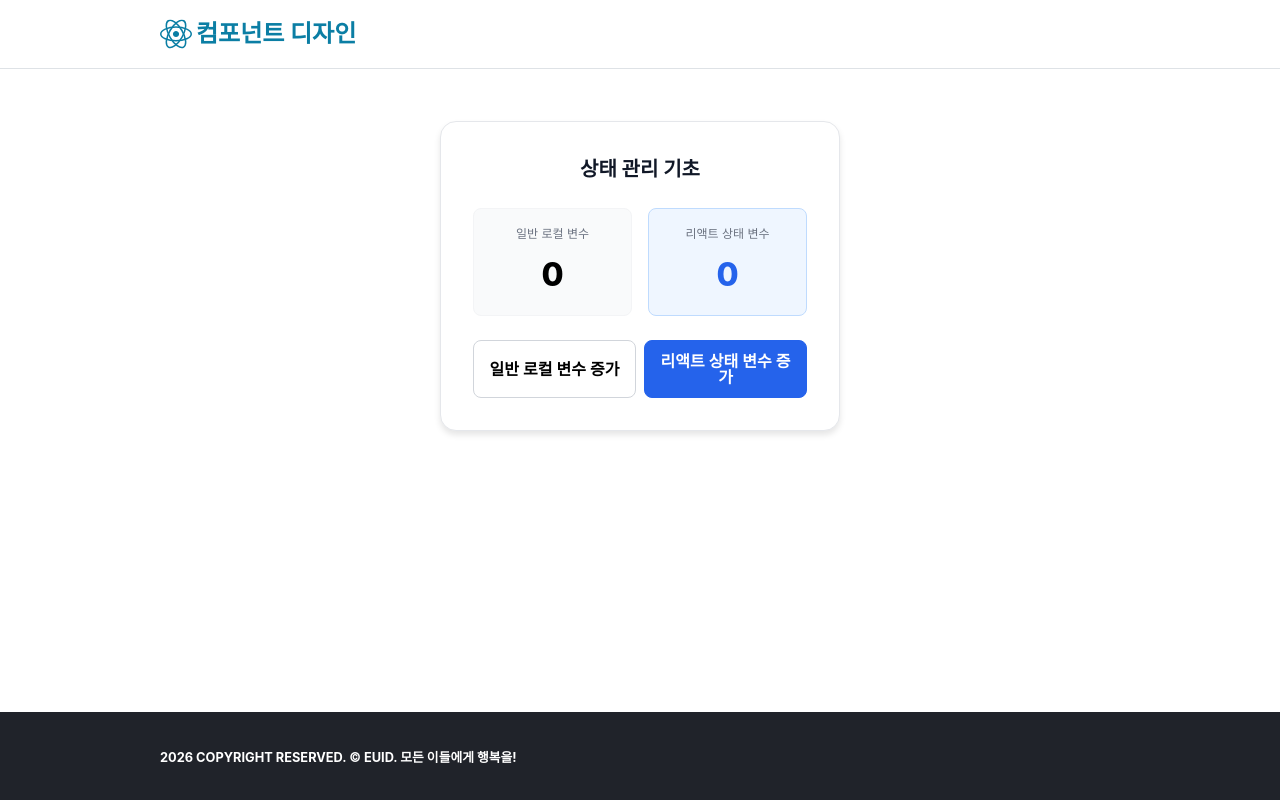
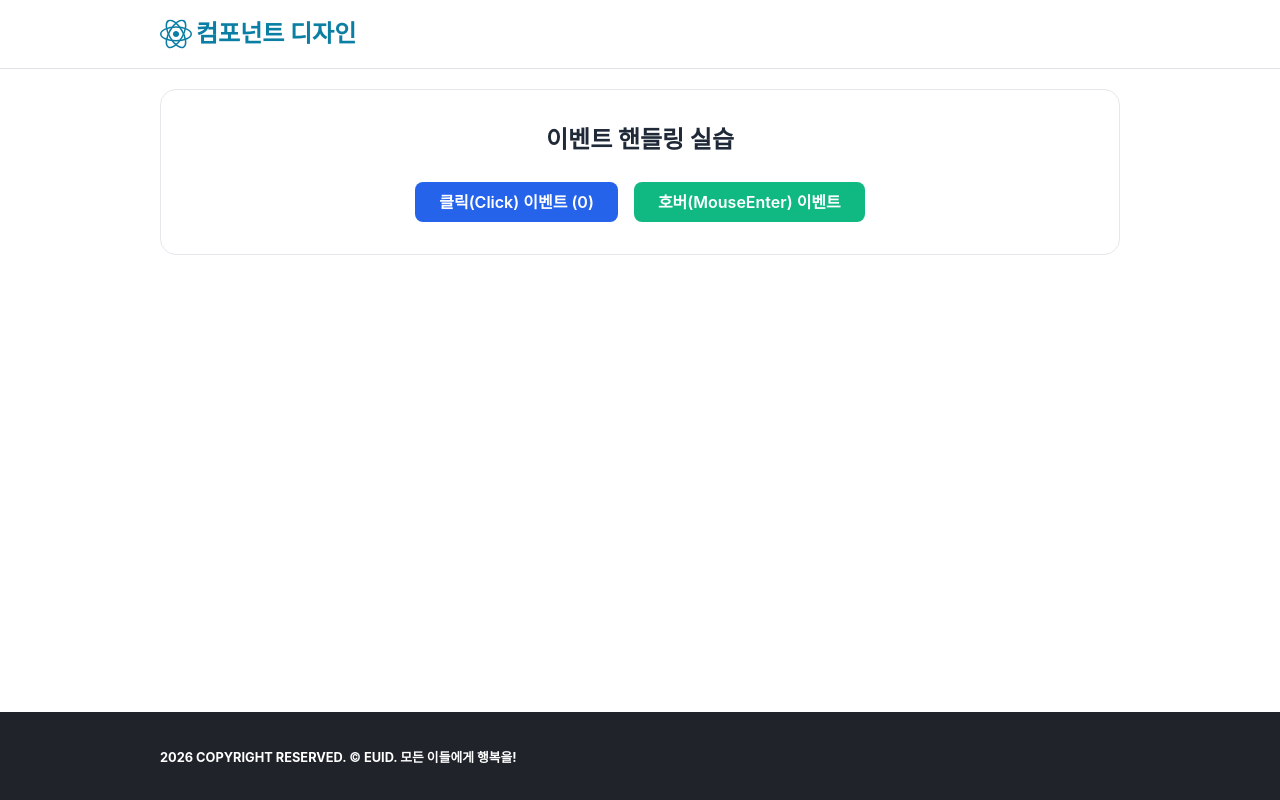
Before and after one commit to sasasak/likelion-16th-react, a React (Vite) app in the folder learning-react/02-State-이벤트-핸들링/: page / in a window 1280 px wide. Built offline with nearby package versions, Linux system fonts and the light colour scheme.

Commit message:
learn. 이벤트 핸들링 (Event Handling) - JSX 내부: 인라인 핸들러 - 함수 몸체: 변수에 함수 값 참조

```diff
--- a/learning-react/02-State-이벤트-핸들링/src/app/index.tsx
+++ b/learning-react/02-State-이벤트-핸들링/src/app/index.tsx
@@ -1,5 +1,5 @@
 import { Footer, Header, Image, Wrapper } from '@/components'
-import { ComponentState } from '@/learns'
+import { EventHandling } from '@/learns'
 import S from './style.module.css'
 
 export default function App() {
@@ -14,7 +14,8 @@ export default function App() {
 
       <div data-placeholder>
         <Wrapper>
-          <ComponentState />
+          <EventHandling />
+          {/* <ComponentState /> */}
         </Wrapper>
       </div>
 
--- a/learning-react/02-State-이벤트-핸들링/src/components/Wrapper/index.tsx
+++ b/learning-react/02-State-이벤트-핸들링/src/components/Wrapper/index.tsx
@@ -2,7 +2,7 @@ import S from './style.module.css'
 
 interface WrapperProps {
   width?: string | number // 선택?(optional)
-  children: React.ReactNode // 필수(required)
+  children?: React.ReactNode // 필수(required)
 }
 
 function Wrapper({ width, children }: WrapperProps) {
--- a/learning-react/02-State-이벤트-핸들링/src/learns/EventHandling/EventHandler/index.tsx
+++ b/learning-react/02-State-이벤트-핸들링/src/learns/EventHandling/EventHandler/index.tsx
@@ -1,7 +1,52 @@
+import { useState } from 'react'
 import S from './style.module.css'
 
-function EventHandler() {
-  return <section className={S.container}></section>
+export default function EventHandler() {
+  // 컴포넌트 상태(기억되는 데이터 값) 관리
+  const [count, setCount] = useState(0)
+
+  // 화살표 함수 식
+  const handleIncreaseCount = (e: React.MouseEvent<HTMLButtonElement>) => {
+    console.log(e.type + ' 이벤트 발동!')
+    const nextCount = count + 1
+    setCount(nextCount)
+  }
+
+  const handlePrintMessage = (message: string) => {
+    alert(message)
+  }
+
+  const handleMouseEnter = (e: React.MouseEvent<HTMLButtonElement>) => {
+    console.log(`${e.type} 이벤트 발동!`)
+  }
+
+  const handleMouseLeave = (e: React.MouseEvent<HTMLButtonElement>) => {
+    console.log(e.type + ' 이벤트 발동!')
+  }
+
+  return (
+    <section className={S.container}>
+      <h2 className={S.title}>이벤트 핸들링 실습</h2>
+      <div role="group" className={S.buttonGroup}>
+        <button
+          type="button"
+          className={S.button}
+          // TODO 2: JSX에서 함수 몸체 내부에 변수에 함수 값 할당
+          onClick={handleIncreaseCount}
+          onMouseEnter={() => handlePrintMessage('오늘 수업 끝!')}
+        >
+          클릭(Click) 이벤트 ({count})
+        </button>
+        <button
+          type="button"
+          className={`${S.button} ${S.secondary}`}
+          // TODO 1: JSX 내부에서 인라인 이벤트 핸들러 추가
+          onMouseEnter={handleMouseEnter}
+          onMouseLeave={handleMouseLeave}
+        >
+          호버(MouseEnter) 이벤트
+        </button>
+      </div>
+    </section>
+  )
 }
-
-export default EventHandler
--- a/learning-react/02-State-이벤트-핸들링/src/learns/EventHandling/index.tsx
+++ b/learning-react/02-State-이벤트-핸들링/src/learns/EventHandling/index.tsx
@@ -1,9 +1,14 @@
+import EventHandler from './EventHandler'
 import S from './style.module.css'
 
 // 기본 내보내기 (default export)
 // - 하나만 모듈을 내보낼 때
 export default function EventHandling() {
-  return <Container className={S.container}></Container>
+  return (
+    <Container className={S.container}>
+      <EventHandler />
+    </Container>
+  )
 }
 
 // --------------------------------------------------------------------------
```
Also changed, not shown: learning-react/02-State-이벤트-핸들링/src/learns/EventHandling/EventHandler/style.module.css (renamed from learning-react/02-State-이벤트-핸들링/src/learns/EventHandling/EventHandler/style.modle.css).
